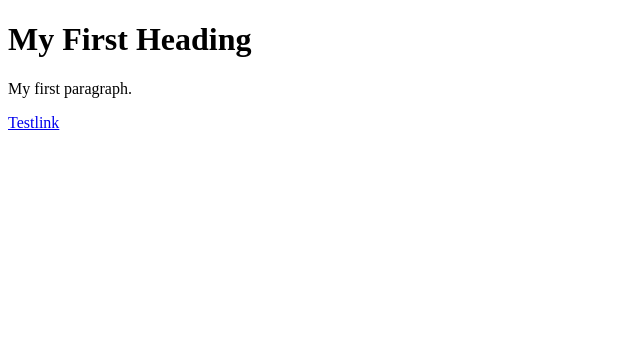
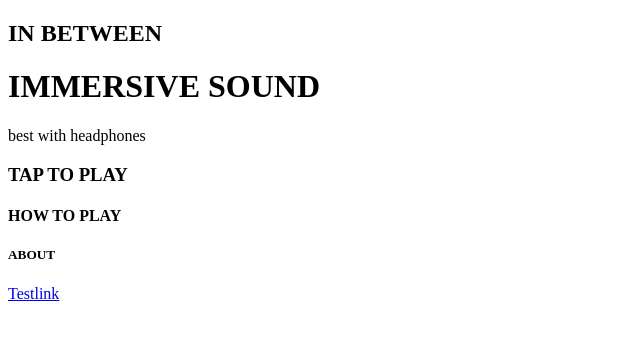
Before and after one commit to AnnikaKussberger/StudienprojekteMKB, a plain HTML site: page Interface Design/index.html in a window 1280 px wide. Shown: the whole page, without its empty margins (0-640 px from the left). Drawn offline with Linux system fonts and the light colour scheme.

Commit message:
INHALTE BEFÜLLEN

```diff
--- a/Interface Design/index.html
+++ b/Interface Design/index.html
@@ -5,9 +5,12 @@
 </head>
 <body>
 
-
-<h1>My First Heading</h1>
-<p>My first paragraph.</p>
+<h2>IN BETWEEN</h2>
+<h1>IMMERSIVE SOUND</h1>
+<p>best with headphones</p>
+<h3>TAP TO PLAY</h3>
+<h4>HOW TO PLAY</h4>
+<h5>ABOUT</h5>
 <a href="https://www.thomann.de/de/prod_AR_361706.html">Testlink</a>
 
 </body>
```
